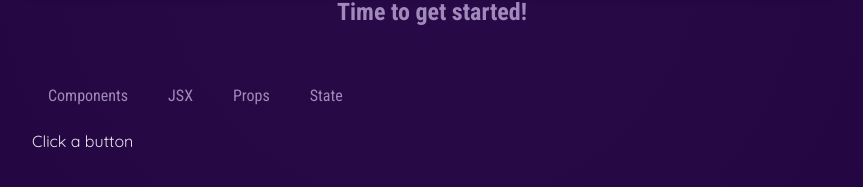
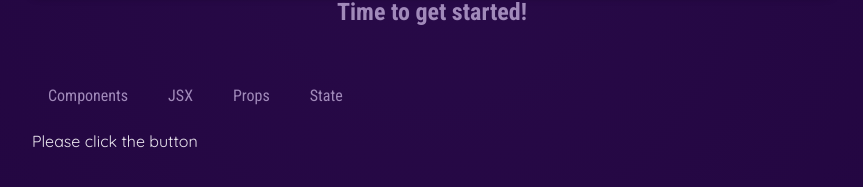
Before and after one commit to tthfeco/udemy_react, a React (Vite) app: page / in a window 1280 px wide. Shown: the part 705-892 px from the top of the page, without its empty margins (208-1071 px from the left). Built offline with nearby package versions, Linux system fonts and the light colour scheme.

Commit message:
delete the tabContetn variable and log the selectedTopic default value

```diff
--- a/src/App.jsx
+++ b/src/App.jsx
@@ -6,14 +6,12 @@ import Header from "./components/Header/Header.jsx";
 import TabButton from "./components/Header/TabButton.jsx";
 
 function handleSelect(selectedButton) {
-  tabContent = selectedButton;
   console.log(selectedButton);
 }
 
 function App() {
-  useState('Please click the button');
+  const [ selectedTopic, setSelectedTopic] = useState('Please click the button');
 
-  let tabContent = "Click a button";
   return (
     <div>
       <Header />
@@ -37,7 +35,7 @@ function App() {
             <TabButton onSelect={() => handleSelect("props")}>Props</TabButton>
             <TabButton onSelect={() => handleSelect("state")}>State</TabButton>
           </menu>
-          {tabContent}
+          {selectedTopic}
         </section>
       </main>
     </div>
```
